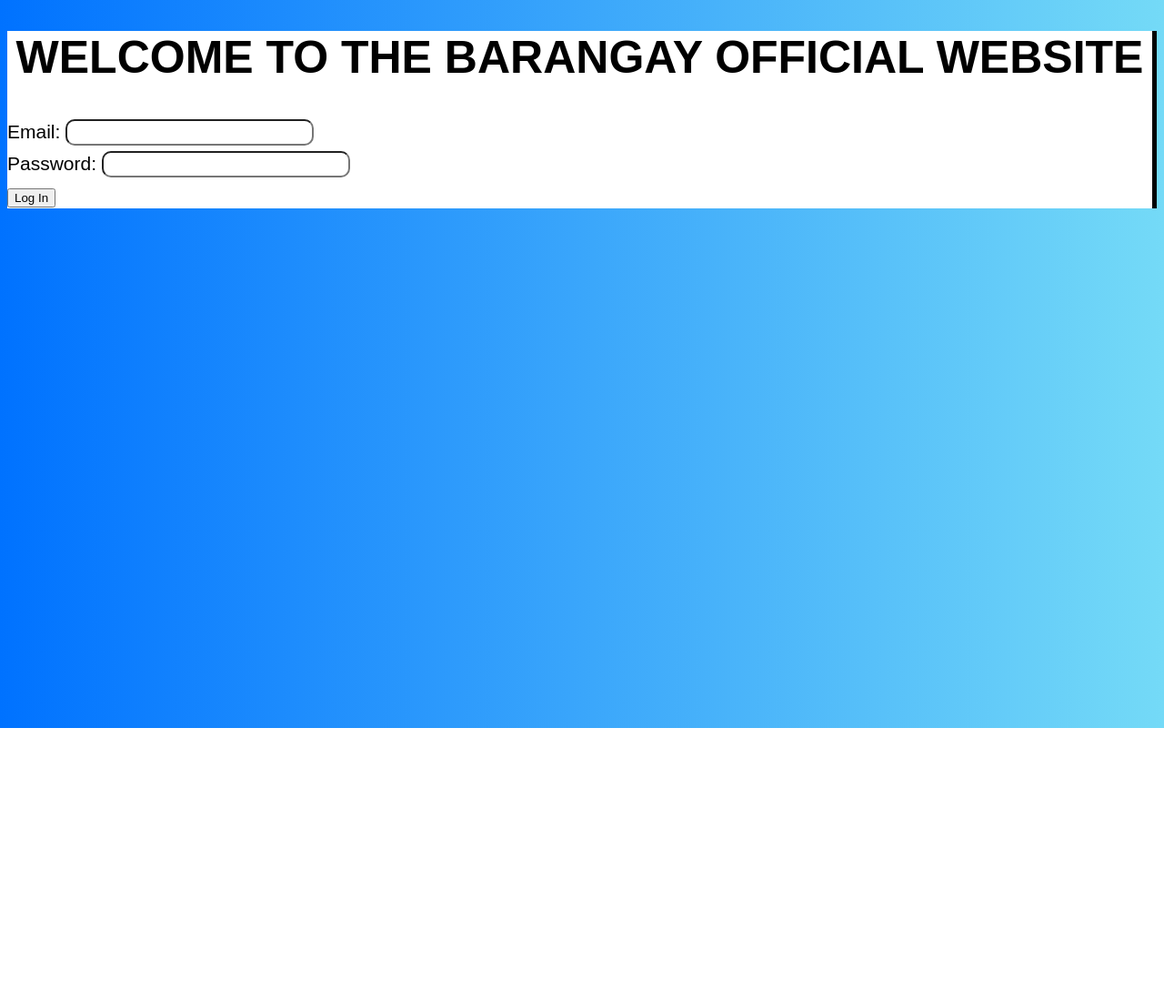
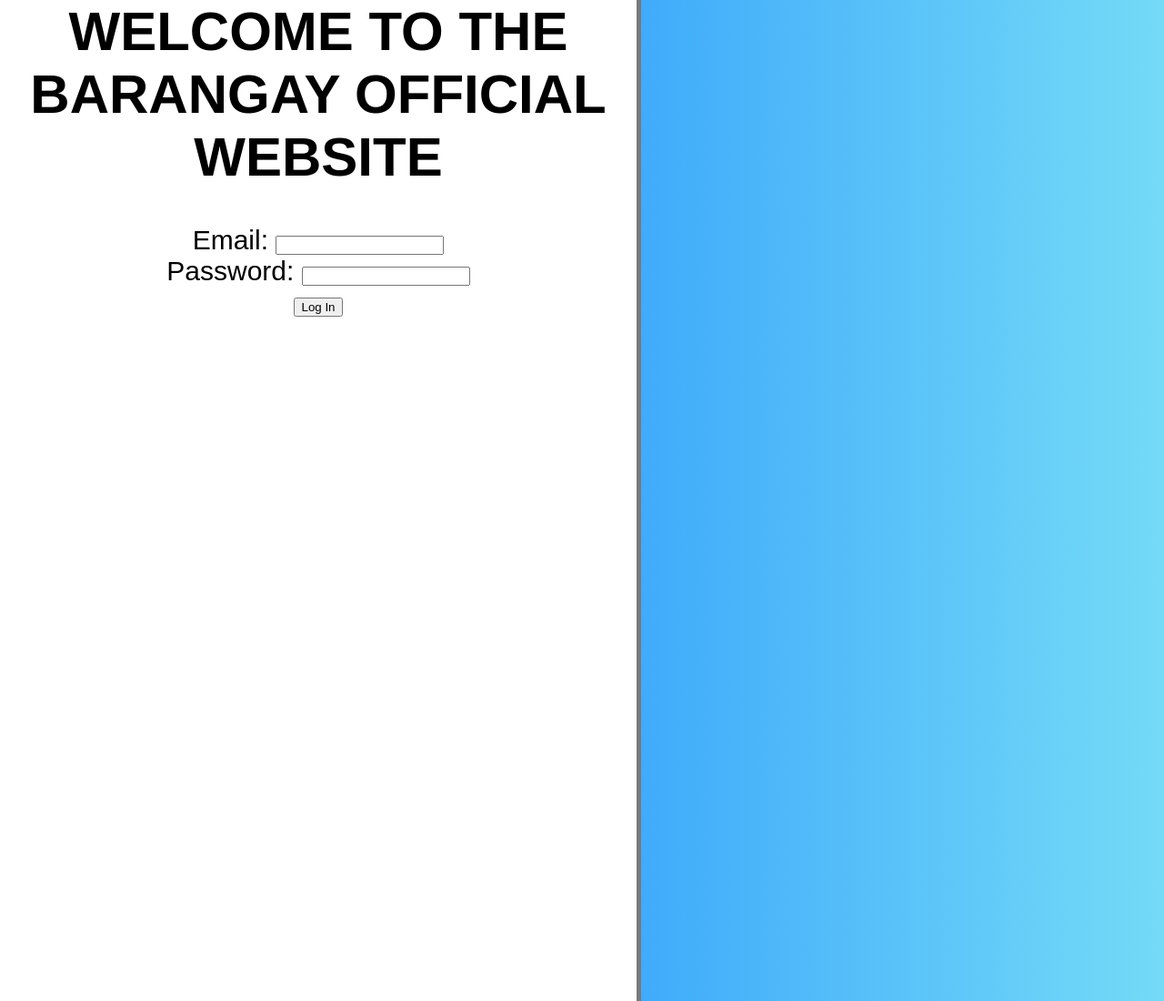
Before and after one commit to FLUFFYMELLO/Barangay-Service-and-Facility-Booking-, a plain HTML site: page frontend/pages/login.html in a window 1280 px wide. Shown: the whole page at 91% size. Before the commit the page ends 800 px from the top, so only its background shows below. Drawn offline with Linux system fonts and the light colour scheme.

Commit message:
fixed margin

```diff
--- a/frontend/css/login.css
+++ b/frontend/css/login.css
@@ -1,32 +1,19 @@
 body {
     background: linear-gradient(to left, #74daf7, #0072ff);
-    font-family: Arial, Helvetica, sans-serif;
-
+    font-family: Arial, Helvetica, sans-serif;    margin: 0px;
 }
 
-#Login{
-    background-color:white;
-    position: left;
-    font-size: 30px;
-    border-right: solid 5px black;
+/* Login Form Parent*/
+.LoginForm{
+    background-color:white;    font-size: 30px;
+    border-right: solid 5px rgb(122, 122, 122);
+    display: absolute;
+    margin: 0px;
+    text-align: center;
+    width: 700px;
+    height: 1100px;
 }
 
-h1{
-    text-align: center;
-    font-size: 50px;
+.LoginForm h1 {
+    margin-top: 0;
 }
-
-#Email{
-    border-radius: 10px;
-    font-size: 20px;
-
-}
-#Password{
-    border-radius: 10px;
-    font-size: 20px;
-}
-
-.labelform{
-    text-align: center;
-    font-size: 21px;
-}
--- a/frontend/pages/login.html
+++ b/frontend/pages/login.html
@@ -9,18 +9,19 @@
 <body>
 
 
-    <div id="Login">
-        <h1>WELCOME TO THE BARANGAY OFFICIAL WEBSITE</h1>
+    <div class="LoginForm">
+        <h1 >WELCOME TO THE BARANGAY OFFICIAL WEBSITE</h1>
 
 
         <form>
+            <div id="Emaildiv">
             <label for="Email" class="labelform" required>Email: </label>
             <input type="text" id="Email">
-
-            <br>
-
+            </div>
+            <div id="Passworddiv">
             <label for="Password" class="labelform" required>Password: </label>
             <input type="password" id="Password">
+            </div>
         </form>
 
         <!--Change soon into Submit when all is done-->
```
